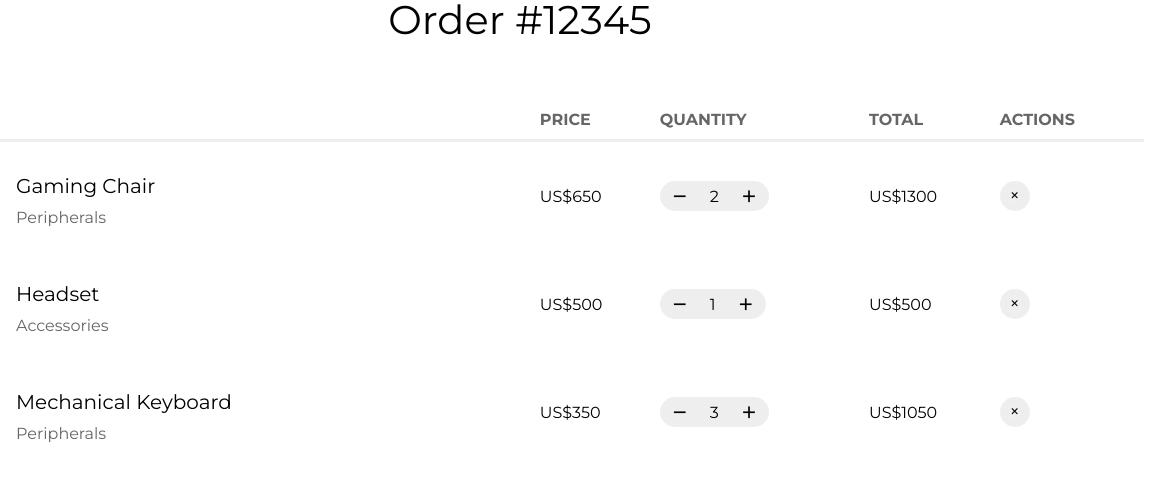
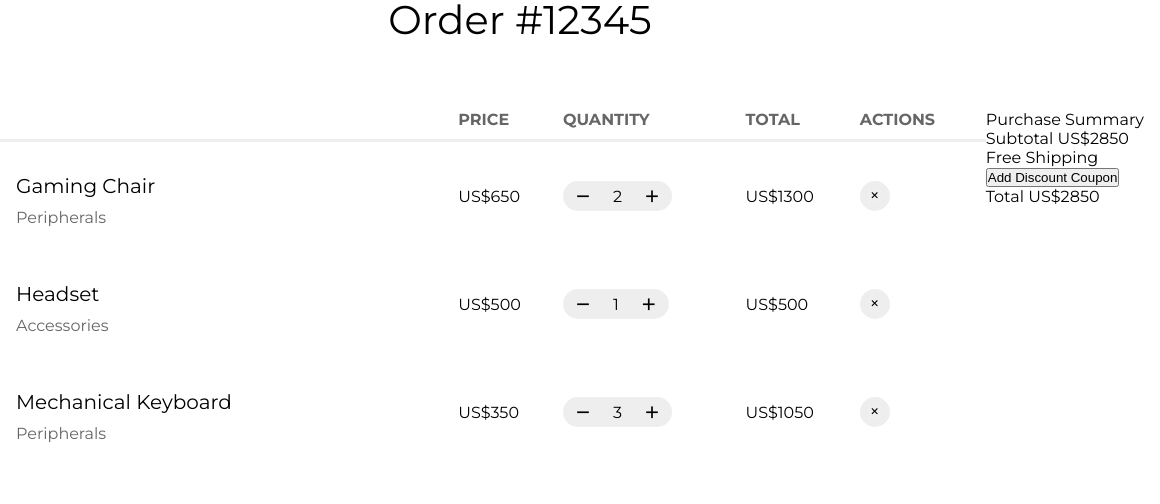
Before and after one commit to ViniciusAvila1/shopping-cart, a plain HTML site: page index.html in a window 1280 px wide. Shown: the part 124-628 px from the top of the page, 120-1280 px from the left. Drawn offline with nearby package versions, Linux system fonts and the light colour scheme.

Commit message:
feat: create aside menu

```diff
--- a/index.html
+++ b/index.html
@@ -146,6 +146,24 @@
             </tbody>
           </table>
         </section>
+        <aside>
+          <header>Purchase Summary</header>
+          <div>
+            <span>Subtotal</span>
+            <span>US$2850</span>
+          </div>
+          <div>
+            <span>Free</span>
+            <span>Shipping</span>
+          </div>
+          <div>
+            <button>Add Discount Coupon</button>
+          </div>
+          <footer>
+            <span>Total</span>
+            <span>US$2850</span>
+          </footer>
+        </aside>
       </div>
     </main>
   </body>
```
